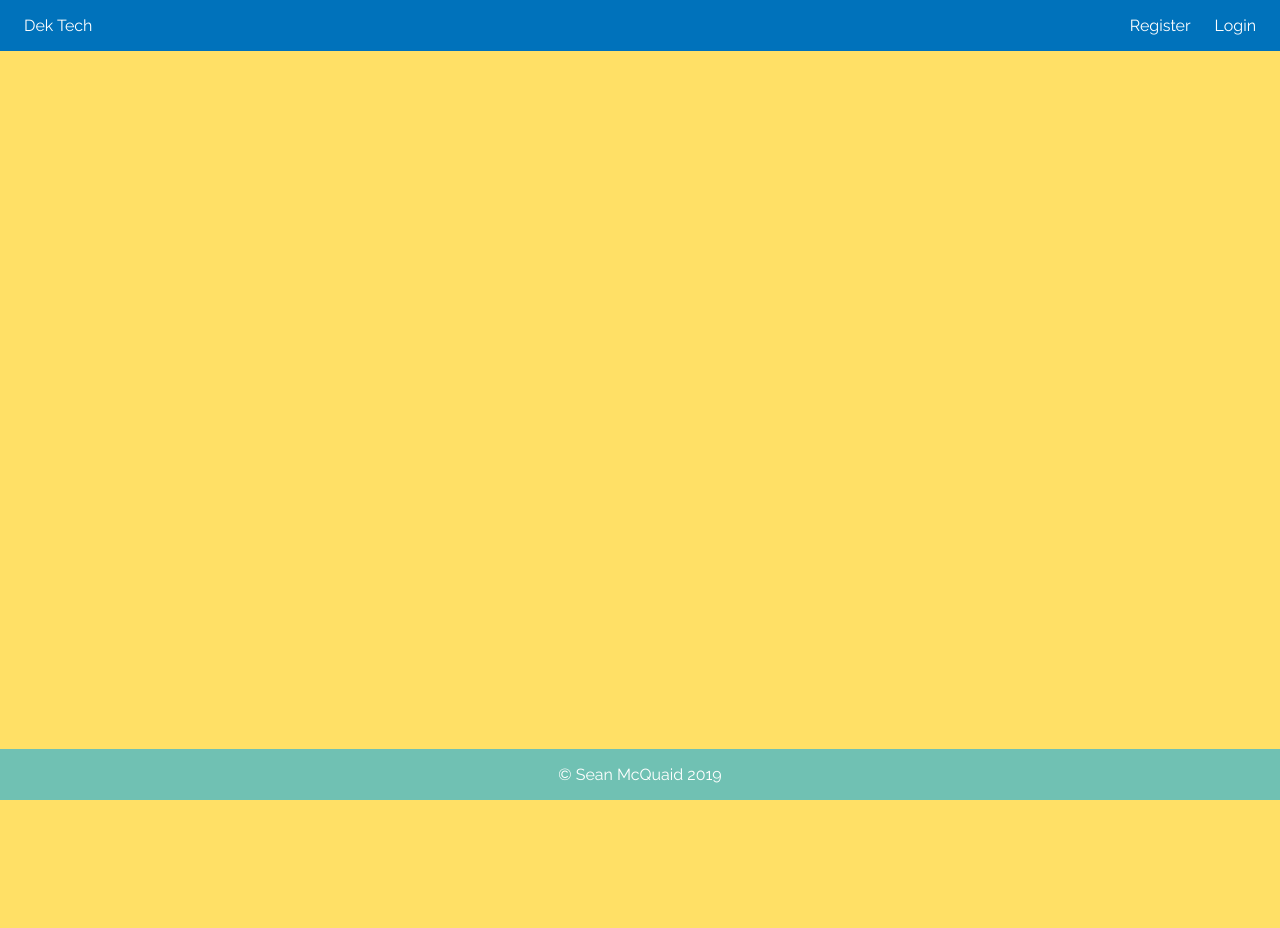
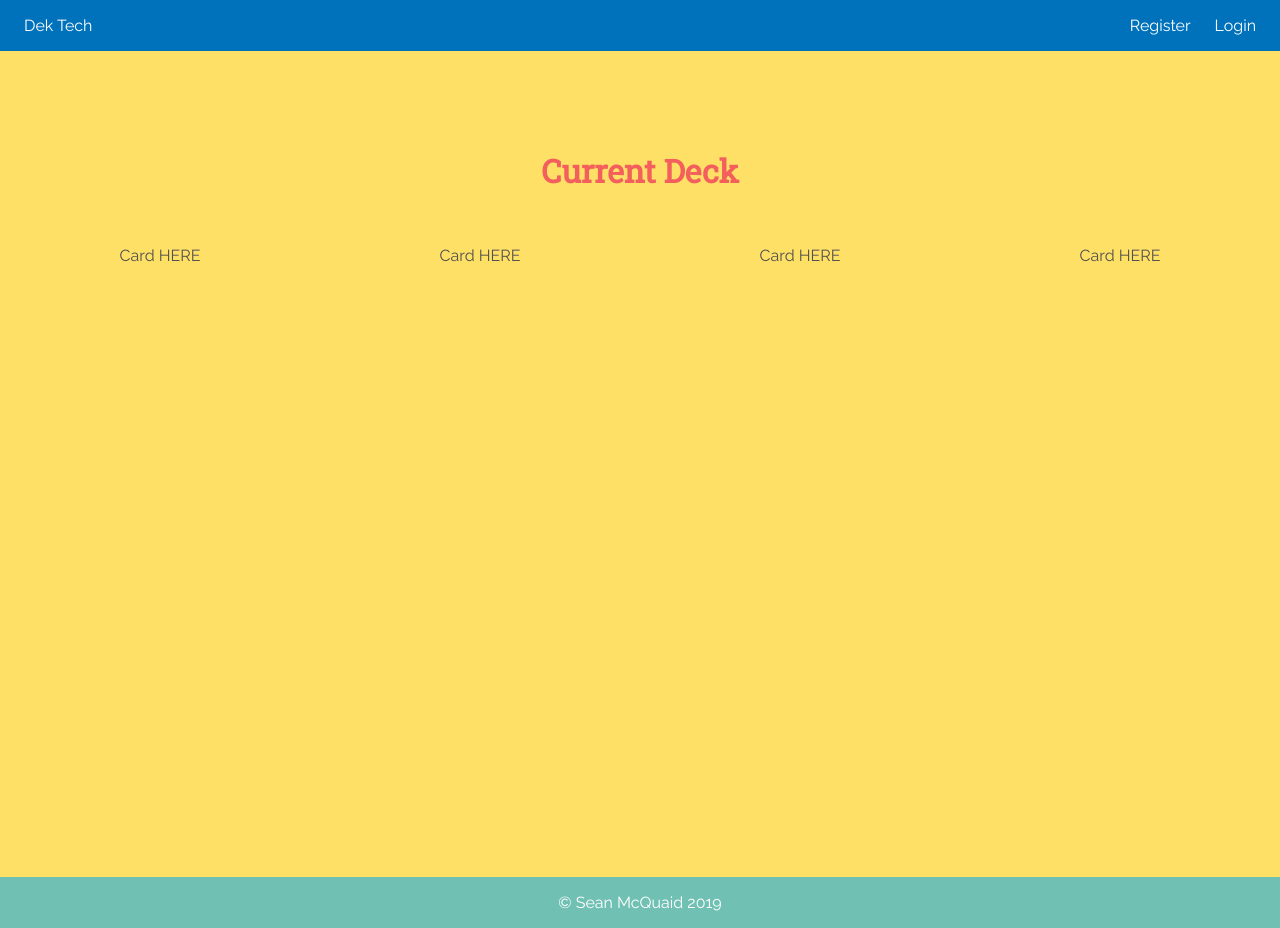
Before and after one commit to seanmcquaid/DekTech, a React (Create React App) app in the folder front-end/: page /currentDeck in a window 1280 px wide. Before the commit the page ends 800 px from the top, so only its background shows below. Built offline with nearby package versions, Linux system fonts and the light colour scheme; no server answers.

Commit message:
VERY basic layout for deck creation

```diff
--- a/front-end/src/containers/CurrentDeck/CurrentDeck.js
+++ b/front-end/src/containers/CurrentDeck/CurrentDeck.js
@@ -0,0 +1,38 @@
+import React, {Component} from "react";
+import styles from "./CurrentDeck.module.css";
+
+class CurrentDeck extends Component{
+    constructor(){
+        super();
+        this.state = {
+            deck : [1,2,3,5],
+
+        }
+    }
+
+    componentDidMount(){
+        // will call our backend for user's deck info and update state to reflect this
+    }
+
+    render(){
+        let cardDisplay;
+        if(this.state.deck.length === 0){
+            cardDisplay = <div>NO CARDS YET!</div>;
+        } else {
+            cardDisplay = this.state.deck.map((card, key)=> {
+                // will use component here once I set up backend
+                return <div className={styles.cardInfo} key={key}>Card HERE</div>
+            })
+        }
+        return(
+            <div className={styles.currentDeckContainer}>
+                <h1 className={styles.currentDeckTitle}>Current Deck</h1>
+                <div className={styles.cardsContainer}>
+                    {cardDisplay}
+                </div>
+            </div>
+        )
+    }
+}
+
+export default CurrentDeck;
--- a/front-end/src/containers/CurrentDeck/CurrentDeck.module.css
+++ b/front-end/src/containers/CurrentDeck/CurrentDeck.module.css
@@ -0,0 +1,27 @@
+.currentDeckContainer {
+    text-align: center;
+    display: flex;
+    flex-direction: column;
+    justify-content: center;
+    align-content: center;
+    align-items: center;
+    margin-top: 8rem;
+    width: 100%;
+}
+
+.currentDeckTitle {
+    color: #F25F5C;
+    font-size: 2rem;
+    font-family: 'Roboto Slab', serif;
+}
+
+
+.cardsContainer {
+    display: grid;
+    grid-template-columns: 1fr 1fr 1fr 1fr;
+    width: 100%;
+}
+
+.cardInfo {
+    margin: 2rem;
+}
--- a/front-end/src/containers/Navbar/Navbar.js
+++ b/front-end/src/containers/Navbar/Navbar.js
@@ -15,6 +15,13 @@ class Navbar extends Component {
         }
     }
 
+    componentDidMount = () => {
+        // console.log(this.props.auth)
+        // use this to constantly check auth for loggedIn status
+        if(!this.props.auth.isLoggedIn){
+            this.props.checkAuthAction();
+        }
+    }
 
     componentWillReceiveProps = newProps => {
         console.log(newProps)
--- a/front-end/src/containers/Protected/Protected.js
+++ b/front-end/src/containers/Protected/Protected.js
@@ -6,6 +6,7 @@ import Splash from "../../components/Splash/Splash";
 import Register from "../Users/Register/Register";
 import Login from "../Users/Login/Login";
 import UserHome from "../../components/UserHome/UserHome";
+import CurrentDeck from "../CurrentDeck/CurrentDeck";
 
 class Protected extends Component {
 
@@ -35,6 +36,7 @@ class Protected extends Component {
                 <Route exact path="/register" component={Register}/>
                 <Route exact path="/login" component={Login}/>
                 <Route exact path="/userHome" component={UserHome}/>
+                <Route exact path="/currentDeck" component={CurrentDeck}/>
             </Aux>
         )
     }
```
